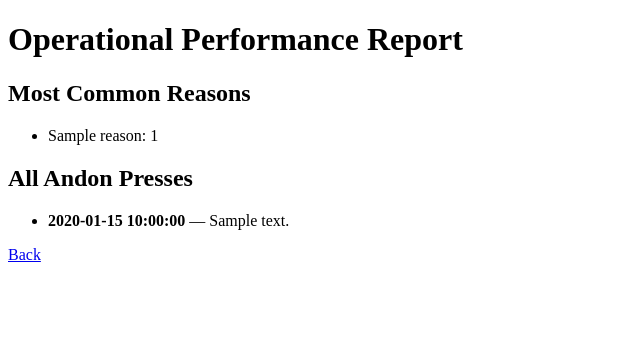
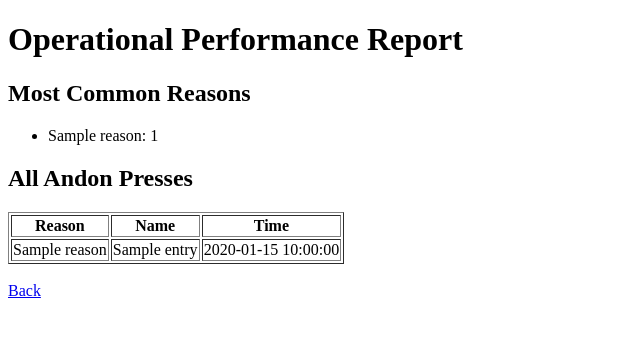
Before and after one commit to hgooders/andon-app, a Flask app: template templates/opr.html in a window 1280 px wide. Shown: the top 337 px of the page, without its empty margins (0-640 px from the left). Run offline with Flask 3, Linux system fonts and the light colour scheme; the template is opened without the code that fills it: most values are stand-ins (such as "Sample title", 1, 10 or a date in 2020).

Commit message:
Update opr.html

```diff
--- a/templates/opr.html
+++ b/templates/opr.html
@@ -14,12 +14,22 @@
   </ul>
 
   <h2>All Andon Presses</h2>
-  <ul>
+  <table border="1">
+    <tr>
+      <th>Reason</th>
+      <th>Name</th>
+      <th>Time</th>
+    </tr>
     {% for entry in entries %}
-      <li><strong>{{ entry.timestamp }}</strong> — {{ entry.description }}</li>
+      <tr>
+        <td>{{ entry.reason }}</td>
+        <td>{{ entry.name }}</td>
+        <td>{{ entry.timestamp }}</td>
+      </tr>
     {% endfor %}
-  </ul>
+  </table>
 
+  <br>
   <a href="/">Back</a>
 </body>
 </html>
```
